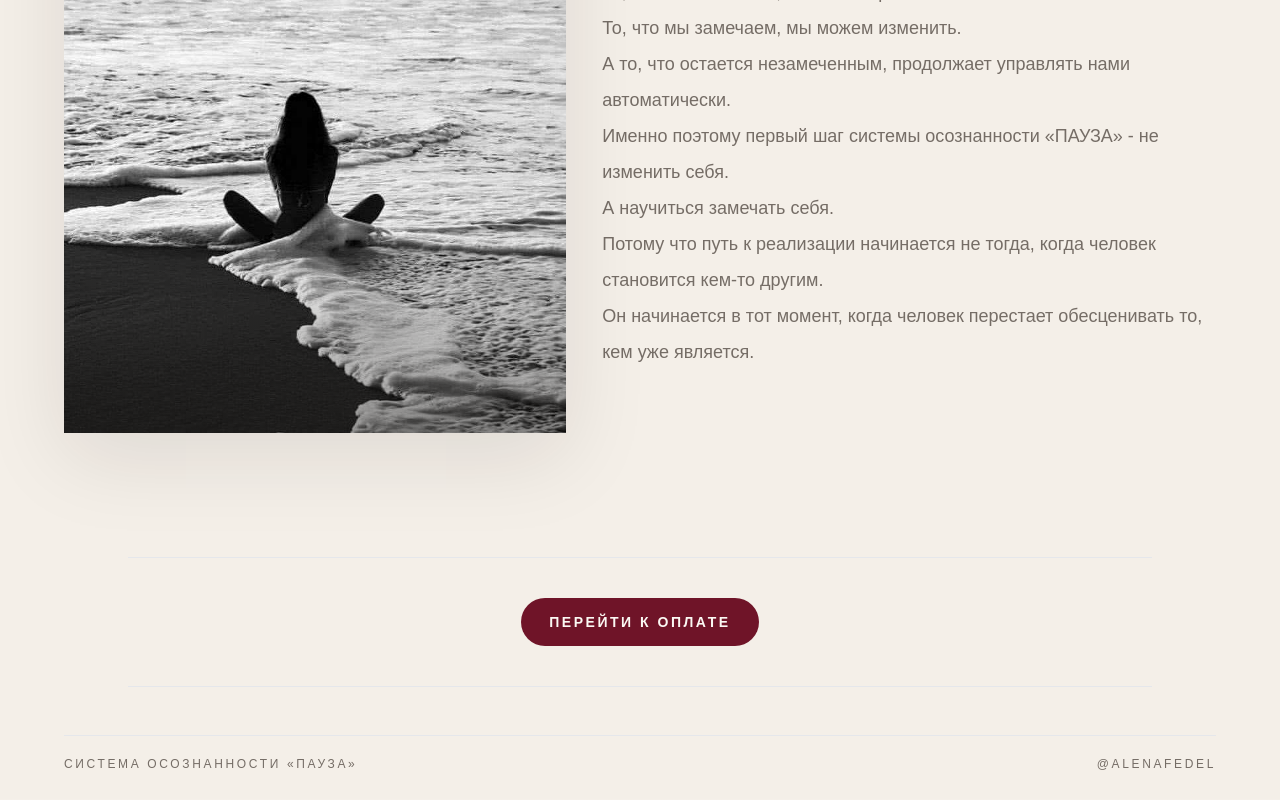
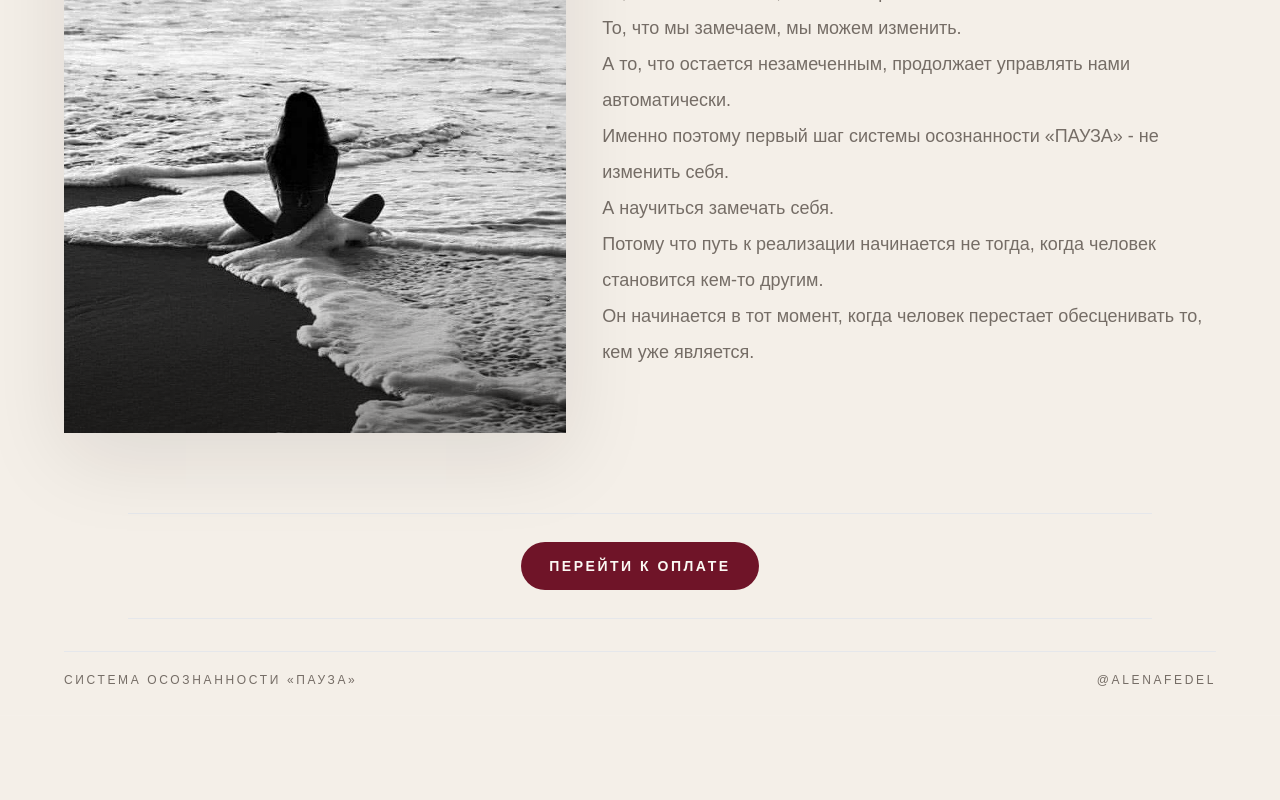
Before and after one commit to dmitrysakovich23-web/alena-pause-landing, a Next.js app: page / in a window 1280 px wide. Shown: the part 5412-6212 px from the top of the page. After the commit the page ends 6128 px from the top, so only its background shows below. Built offline with nearby package versions, Linux system fonts and the light colour scheme.

Commit message:
Описание изменений

```diff
--- a/src/app/page.tsx
+++ b/src/app/page.tsx
@@ -11,7 +11,7 @@ export default function Home() {
     <main>
       <Hero {...hero} />
 
-      <div className="px-4 py-8 sm:px-5 sm:py-12">
+      <div className="px-4 pb-4 pt-8 sm:px-5 sm:pb-5 sm:pt-12">
         <div className="mx-auto flex max-w-6xl flex-col gap-5 sm:gap-7">
           {sections.map((section, index) => (
             <SectionBlock key={`${section.kicker}-${index}`} section={section} />
--- a/src/components/CTA.tsx
+++ b/src/components/CTA.tsx
@@ -8,8 +8,8 @@ type CTAProps = {
 
 export function CTA({ button, href = "/success", compact = false }: CTAProps) {
   return (
-    <section className={compact ? "px-5 py-10" : "px-5 py-10 sm:py-12"}>
-      <div className="mx-auto max-w-5xl border-y border-burgundy/25 py-8 text-center sm:py-10">
+    <section className={compact ? "px-5 py-6" : "px-5 py-6 sm:py-8"}>
+      <div className="mx-auto max-w-5xl border-y border-burgundy/25 py-6 text-center sm:py-7">
         <Link
           href={href}
           className="inline-flex min-h-12 items-center justify-center rounded-full bg-burgundy px-7 text-sm font-semibold uppercase tracking-[0.18em] text-paper transition-none hover:bg-burgundy hover:text-paper active:bg-burgundy focus:bg-burgundy focus:text-paper focus:outline-none focus:ring-2 focus:ring-burgundy focus:ring-offset-4 focus:ring-offset-milk"
```
Also changed, not shown: 2 other files (tests, documents, lock files or other folders).
